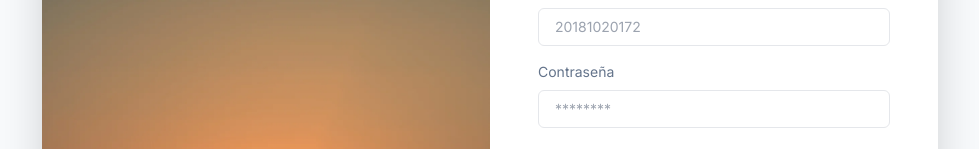
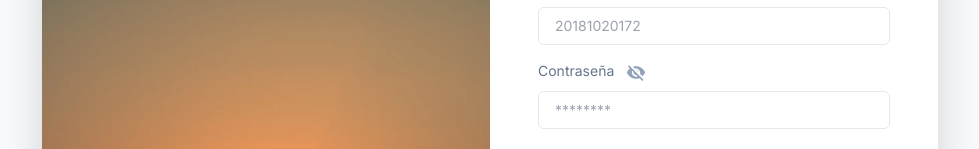
Before and after one commit to Git-Darkmoon/GMAP, a Next.js app: page / in a window 1280 px wide. Shown: the part 315-464 px from the top of the page, without its empty margins (150-1129 px from the left). Built offline with nearby package versions, Linux system fonts and the light colour scheme.

Commit message:
feat: added show password functionality.

```diff
--- a/src/app/page.tsx
+++ b/src/app/page.tsx
@@ -3,6 +3,8 @@
 import Image from "next/image"
 import GitHubIcon from "@mui/icons-material/GitHub"
 import GoogleIcon from "@mui/icons-material/Google"
+import VisibilityRoundedIcon from "@mui/icons-material/VisibilityRounded"
+import VisibilityOffRoundedIcon from "@mui/icons-material/VisibilityOffRounded"
 import Link from "next/link"
 import { FormEvent, useState } from "react"
 import { useRouter } from "next/navigation"
@@ -20,7 +22,7 @@ const handleSubmit = async (
     const singleUser = await response.json()
 
     if (PW === singleUser?.data?.password) {
-      router.push("/home")
+      router.push("/home/news")
     } else {
       Swal.fire({
         title: "Datos invalidos",
@@ -40,6 +42,7 @@ const handleSubmit = async (
 function LoginPage() {
   const [ID, setID] = useState<string | number>("")
   const [PW, setPW] = useState<string>("")
+  const [showPw, setShowPw] = useState<boolean>(false)
   const router = useRouter()
 
   return (
@@ -94,12 +97,25 @@ function LoginPage() {
                   className="block mt-4 text-sm text-slate-500"
                   htmlFor="login_password"
                 >
-                  Contraseña
+                  Contraseña{" "}
+                  {showPw ? (
+                    <VisibilityRoundedIcon
+                      fontSize="small"
+                      className="ml-2 text-slate-400 cursor-pointer"
+                      onClick={() => setShowPw(!showPw)}
+                    />
+                  ) : (
+                    <VisibilityOffRoundedIcon
+                      fontSize="small"
+                      className="ml-2 text-slate-400 cursor-pointer"
+                      onClick={() => setShowPw(!showPw)}
+                    />
+                  )}
                 </label>
                 <input
                   id="login_password"
                   className="w-full px-4 py-2 text-sm text-slate-500 border rounded-md focus:border-myOrange-400 focus:outline-none focus:ring-1 focus:ring-myOrange-500 focus:shadow-md"
-                  type="password"
+                  type={showPw ? "text" : "password"}
                   onChange={(e) => setPW(e.target.value)}
                   placeholder="********"
                   pattern="^(?=.*[A-Z])(?=.*\d).{8,}$"
```
